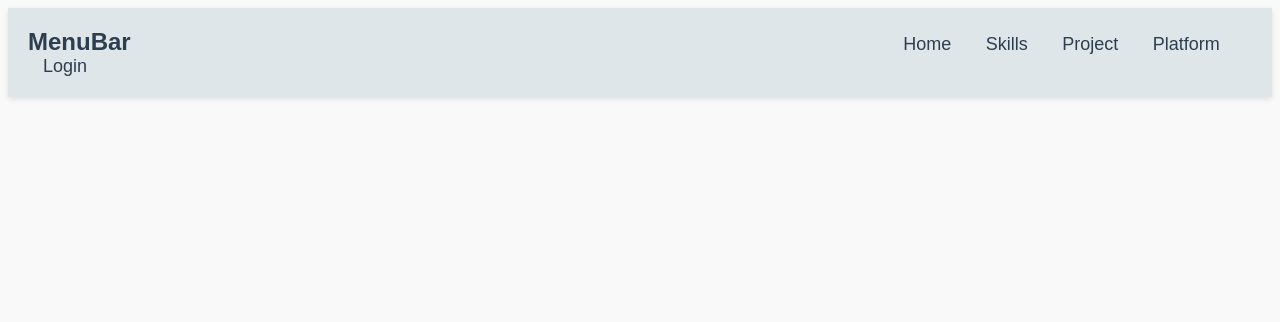
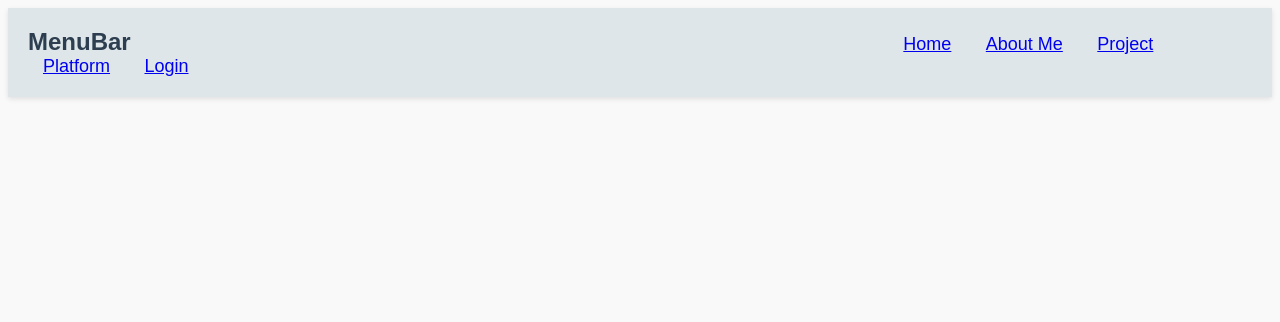
Before and after one commit to Abishek-kk/Abishek-kk, a plain HTML site: page index.html in a window 1280 px wide. Shown: the top 322 px of the page. Drawn offline with Linux system fonts and the light colour scheme.

Commit message:
Update index.html

```diff
--- a/index.html
+++ b/index.html
@@ -7,35 +7,33 @@
     <title>Portfolio and Login Page</title>
     <link rel="stylesheet" href="login_page.css">
     <link rel="stylesheet" href="frontpage_.css">
+    <style>
+        html {
+            scroll-behavior: smooth;
+        }
+    </style>
 </head>
 <body>
-
-
-
-
 
 <nav>
     <h1>MenuBar</h1>
     <ul>
-        <li>Home</li>
-        <li>Skills</li>
-        <li>Project</li>
-        <li>Platform</li>
-        <li>Login</li>
+        <li><a href="#home">Home</a></li>
+        <li><a href="#about">About Me</a></li>
+        <li><a href="#projects">Project</a></li>
+        <li><a href="#platforms">Platform</a></li>
+        <li><a href="#login">Login</a></li>
     </ul>
 </nav>
 
-<div class="center-wrapper">
+<div id="home" class="center-wrapper">
     <div class="icon-container">
-
         <a href="https://leetcode.com/u/ryoUaQAKNN/" target="_blank">
             <img src="leetcode (2).png" class="icon" alt="LeetCode Icon">
         </a>
-
         <a href="https://www.linkedin.com/in/abishek-k-4b8416326/" target="_blank">
             <img src="linkedin.png" class="icon" alt="LinkedIn Icon">
         </a>
-
         <a href="https://www.instagram.com/abishekkumar548709/" target="_blank">
             <img src="instagram.png" class="icon" alt="Instagram Icon">
         </a>
@@ -46,8 +44,7 @@
     </div>
 </div>
 
-
-<div class="content-section">
+<div id="about" class="content-section">
     <div class="text-content">
         <h1 class="intro-heading">Hi, I'm <span class="highlight">Abishek Kumar</span></h1>
         <h2 class="intro-subheading">Software Developer | DSA Enthusiast</h2>
@@ -60,7 +57,6 @@
         <img src="abishek.jpg" alt="My Profile Picture" class="profile-image">
     </div>
 </div>
-
 
 <div class="programming-languages">
     <div class="section-title-wrapper">
@@ -86,7 +82,6 @@
     </div>
 </div>
 
-
 <div class="web-technologies">
     <h2 class="section-title">🌐 Web Technologies</h2>
     <div class="technology-grid">
@@ -105,8 +100,7 @@
     </div>
 </div>
 
-
-<div class="tools-platforms">
+<div id="platforms" class="tools-platforms">
     <div class="section-title-wrapper">
         <h2 class="section-title">⚙️ Tools / Platforms</h2>
     </div>
@@ -126,8 +120,7 @@
     </div>
 </div>
 
-
-<div class="projects">
+<div id="projects" class="projects">
     <div class="section-title-wrapper">
         <h2 class="section-title">🚀 Projects</h2>
     </div>
@@ -158,10 +151,9 @@
         <li><strong>Location:</strong> Chennai, India</li>
       </ul>
     </div>
-  </section>
+</section>
 
-
-<center>
+<center id="login">
     <h1>LOGIN</h1>
     <form>
         <table>
@@ -190,7 +182,6 @@
     </form>
 </center>
 
-
 <div class="consultation">
     <div class="section-title-wrapper">
         <h2 class="section-title">🚀 Let's Collaborate on Your Next Project!</h2>
```
